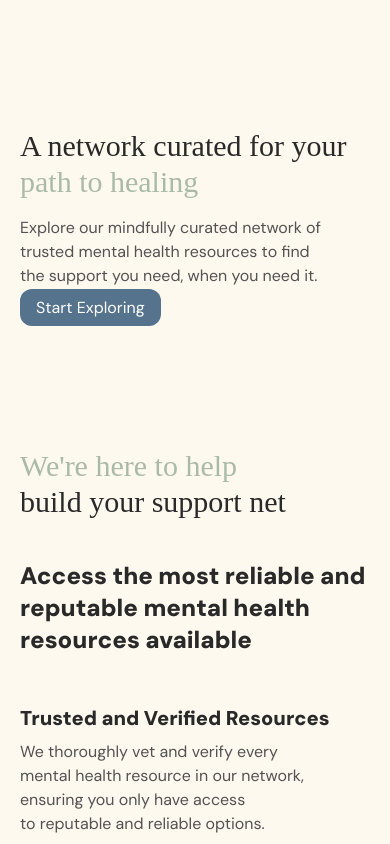
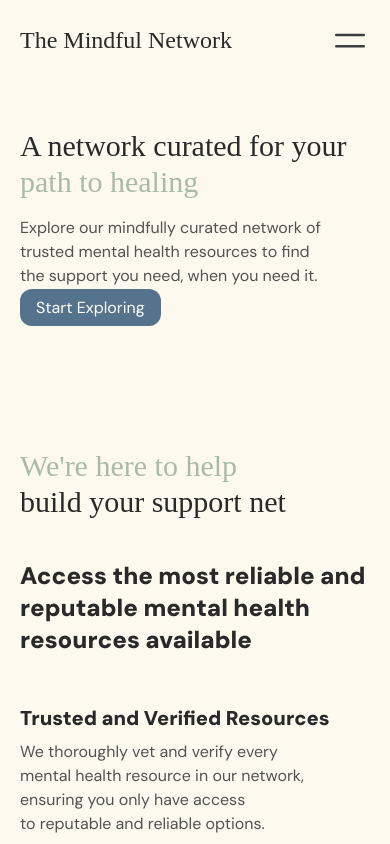
Before and after one commit to poreldeporte/mindful-network-official, a Next.js app in the folder client/: page / in a window 390 px wide. Shown: the top 844 px of the page. Built offline with nearby package versions, Linux system fonts and the light colour scheme; a web font is replaced by a local one.

Commit message:
feat(client): Mobile navbar

```diff
--- a/client/src/app/layout.tsx
+++ b/client/src/app/layout.tsx
@@ -1,4 +1,4 @@
-import { Footer, Topbar } from "@/components/shared";
+import { Footer, Topbar, MobileTopBar } from "@/components/shared";
 import type { Metadata } from "next";
 import { Antic_Didone, DM_Sans } from "next/font/google";
 import "./globals.css";
@@ -31,6 +31,7 @@ export default function RootLayout({
         className={`${anticDidone.className} ${dmSans.className} antialiased`}
       >
         <Topbar />
+        <MobileTopBar />
         {children}
         <Footer />
       </body>
--- /dev/null
+++ b/client/src/components/shared/MobileTopBar.tsx
@@ -0,0 +1,71 @@
+"use client";
+
+import { Typography } from "../ui";
+import { AnimatePresence, motion } from "framer-motion";
+import { Bars2Icon, XMarkIcon } from "@heroicons/react/24/outline";
+import Link from "next/link";
+import { navigation } from "@/lib/constants";
+import { useState } from "react";
+import { Searchbar } from "./Searchbar";
+
+export function MobileTopBar() {
+  const [isOpen, setIsOpen] = useState(false);
+
+  const menuVariants = {
+    open: {
+      opacity: 1,
+      y: 0,
+      transition: { duration: 0.3, ease: "easeOut" },
+    },
+    closed: {
+      opacity: 0,
+      y: "-100%",
+      transition: { duration: 0.3, ease: "easeIn" },
+    },
+  };
+
+  return (
+    <section className="page-width transition-all fixed w-full flex items-center justify-between lg:hidden bg-orange-50 top-0 py-5 z-10">
+      <div>
+        <Typography
+          variant="xlarge"
+          as="span"
+          color="black"
+          className="font-antic font-normal flex items-center"
+        >
+          <Link href={"/"}>The Mindful Network</Link>
+        </Typography>
+      </div>
+
+      <div onClick={() => setIsOpen(!isOpen)}>
+        {isOpen ? (
+          <XMarkIcon className="w-10 h-10" />
+        ) : (
+          <Bars2Icon className="w-10 h-10" />
+        )}
+      </div>
+
+      <AnimatePresence mode="wait">
+        {isOpen && (
+          <motion.div
+            initial="closed"
+            animate="open"
+            exit="closed"
+            variants={menuVariants}
+            className="absolute top-14 left-0 w-full bg-orange-50 page-width py-5 shadow-lg flex flex-col gap-2"
+          >
+            <Searchbar />
+
+            {navigation.map((link) => (
+              <Link key={link.key} href={link.path}>
+                <Typography variant="large" as="span" color="black">
+                  {link.label}
+                </Typography>
+              </Link>
+            ))}
+          </motion.div>
+        )}
+      </AnimatePresence>
+    </section>
+  );
+}
--- a/client/src/components/shared/index.ts
+++ b/client/src/components/shared/index.ts
@@ -1,4 +1,5 @@
 export * from "./Footer";
 export * from "./MapComponent";
+export * from "./MobileTopBar";
 export * from "./Searchbar";
 export * from "./Topbar";
```
